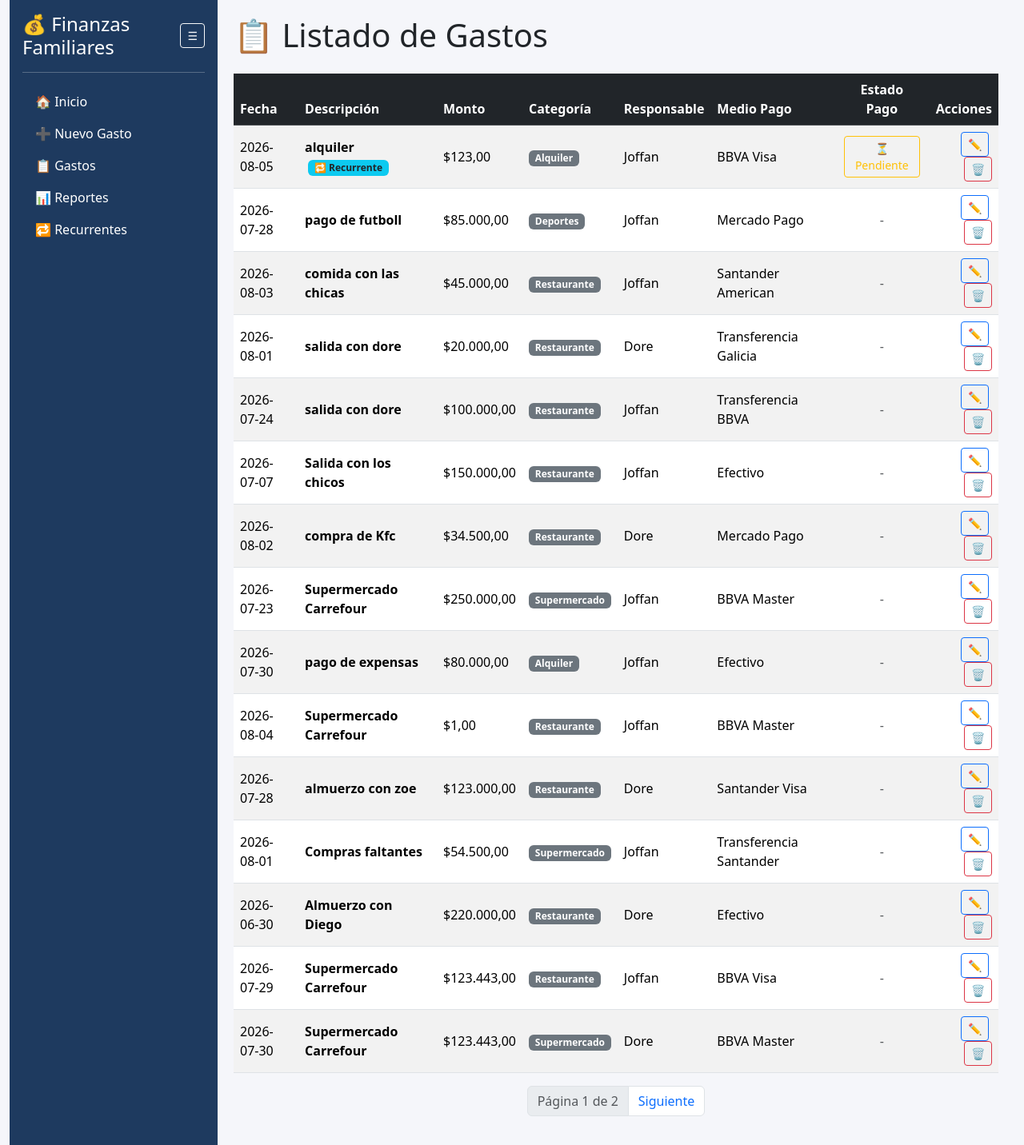
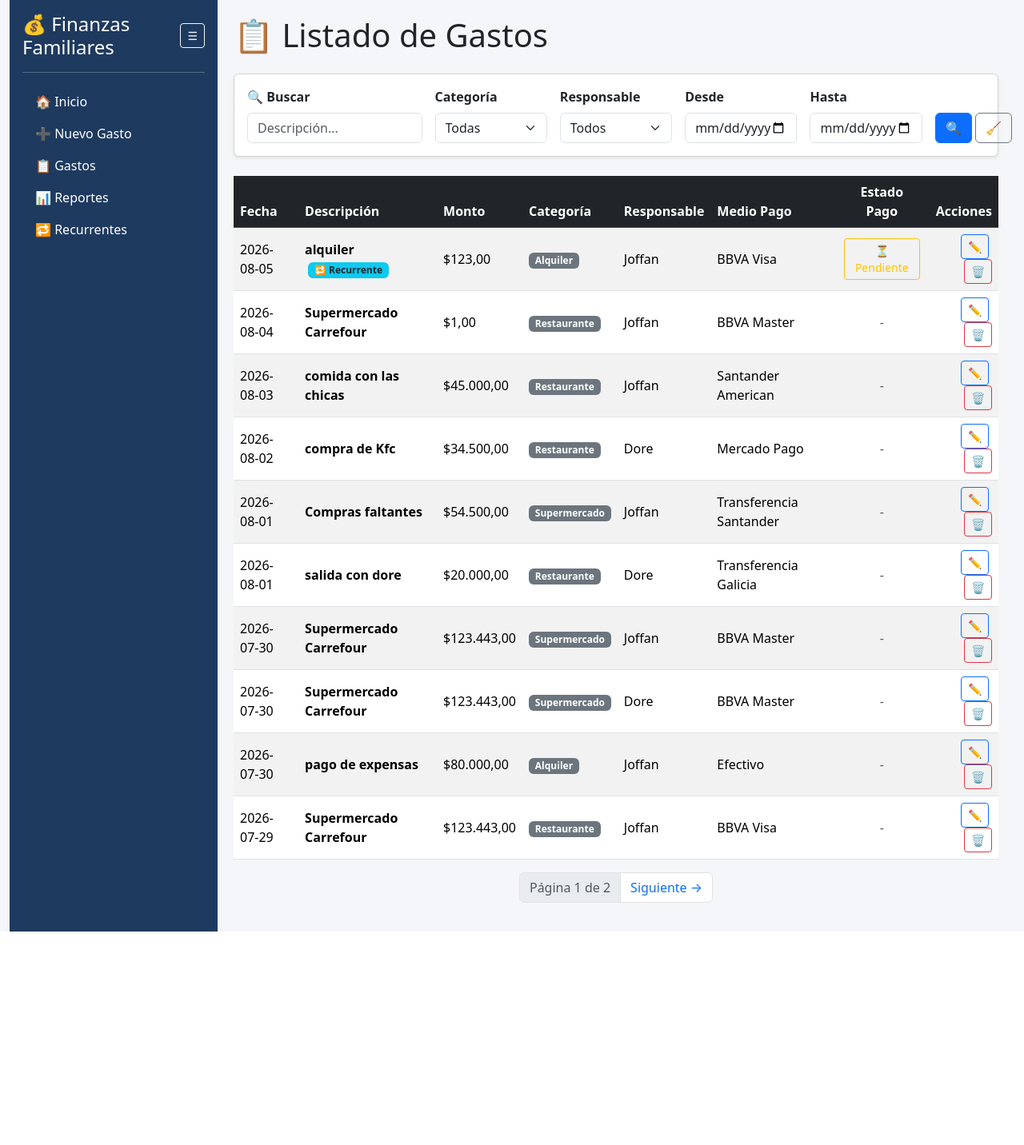
Before and after one commit to kleiwerfn2/finanzas-familiaNP, a Flask app: page /gastos in a window 1280 px wide. Shown: the whole page at 80% size. After the commit the page ends 1165 px from the top, so only its background shows below. Run offline with Flask 3, Linux system fonts and the light colour scheme.

Commit message:
filtro de gastos

```diff
--- a/app.py
+++ b/app.py
@@ -161,17 +161,58 @@ def nuevo_gasto():
 
     return render_template("nuevo_gasto.html", gasto=None, **obtener_opciones())
 
-@app.route("/gastos")
+@app.route('/gastos')
 def listar_gastos():
-    orden = request.args.get("orden", "id")
-    direccion = request.args.get("dir", "desc")
-    columna = getattr(Gasto, orden, Gasto.id)
+    pagina = request.args.get('pagina', 1, type=int)
+    orden = request.args.get('orden', 'fecha')
+    direccion = request.args.get('dir', 'desc')
 
-    query = Gasto.query.order_by(columna.asc() if direccion == "asc" else columna.desc())
-    pagina = request.args.get("pagina", 1, type=int)
-    gastos = query.paginate(page=pagina, per_page=15, error_out=False)
+    # Captura de parámetros de búsqueda y filtro
+    q = request.args.get('q', '').strip()
+    categoria = request.args.get('categoria', '')
+    responsable = request.args.get('responsable', '')
+    fecha_desde = request.args.get('fecha_desde', '')
+    fecha_hasta = request.args.get('fecha_hasta', '')
 
-    return render_template("gastos.html", gastos=gastos, orden=orden, direccion=direccion)
+    query = Gasto.query
+
+    # Aplicación de filtros dinámicos
+    if q:
+        query = query.filter(Gasto.descripcion.ilike(f'%{q}%'))
+    if categoria:
+        query = query.filter(Gasto.categoria == categoria)
+    if responsable:
+        query = query.filter(Gasto.responsable == responsable)
+    if fecha_desde:
+        query = query.filter(Gasto.fecha >= fecha_desde)
+    if fecha_hasta:
+        query = query.filter(Gasto.fecha <= fecha_hasta)
+
+    # Ordenamiento
+    columna_orden = getattr(Gasto, orden, Gasto.fecha)
+    if direccion == 'desc':
+        query = query.order_by(columna_orden.desc())
+    else:
+        query = query.order_by(columna_orden.asc())
+
+    gastos = query.paginate(page=pagina, per_page=10)
+
+    # Obtener opciones dinámicas para los select del formulario
+    categorias, responsables, medios_pago = obtener_opciones()
+
+    return render_template(
+        'gastos.html',
+        gastos=gastos,
+        orden=orden,
+        direccion=direccion,
+        categorias=categorias,
+        responsables=responsables,
+        q=q,
+        categoria_sel=categoria,
+        responsable_sel=responsable,
+        fecha_desde=fecha_desde,
+        fecha_hasta=fecha_hasta
+    )
 
 @app.route("/gastos/<int:id>/editar", methods=["GET", "POST"])
 def editar_gasto(id):
--- a/templates/gastos.html
+++ b/templates/gastos.html
@@ -4,51 +4,68 @@
 
 <h1 class="mb-4">📋 Listado de Gastos</h1>
 
+<!-- Panel de Filtros y Búsqueda -->
+<div class="card shadow-sm mb-4">
+    <div class="card-body">
+        <form method="GET" action="/gastos" class="row g-3">
+
+            <div class="col-md-3">
+                <label class="form-label fw-bold">🔍 Buscar</label>
+                <input type="text" name="q" class="form-control" placeholder="Descripción..." value="{{ q }}">
+            </div>
+
+            <div class="col-md-2">
+                <label class="form-label fw-bold">Categoría</label>
+                <select name="categoria" class="form-select">
+                    <option value="">Todas</option>
+                    {% for cat in categorias %}
+                        <option value="{{ cat }}" {% if categoria_sel == cat %}selected{% endif %}>{{ cat }}</option>
+                    {% endfor %}
+                </select>
+            </div>
+
+            <div class="col-md-2">
+                <label class="form-label fw-bold">Responsable</label>
+                <select name="responsable" class="form-select">
+                    <option value="">Todos</option>
+                    {% for resp in responsables %}
+                        <option value="{{ resp }}" {% if responsable_sel == resp %}selected{% endif %}>{{ resp }}</option>
+                    {% endfor %}
+                </select>
+            </div>
+
+            <div class="col-md-2">
+                <label class="form-label fw-bold">Desde</label>
+                <input type="date" name="fecha_desde" class="form-control" value="{{ fecha_desde }}">
+            </div>
+
+            <div class="col-md-2">
+                <label class="form-label fw-bold">Hasta</label>
+                <input type="date" name="fecha_hasta" class="form-control" value="{{ fecha_hasta }}">
+            </div>
+
+            <div class="col-md-1 d-flex align-items-end gap-1">
+                <button type="submit" class="btn btn-primary w-100" title="Filtrar">🔍</button>
+                <a href="/gastos" class="btn btn-outline-secondary" title="Limpiar Filtros">🧹</a>
+            </div>
+
+        </form>
+    </div>
+</div>
+
 <div class="table-responsive">
     <table class="table table-striped table-hover align-middle">
 
         <thead class="table-dark">
             <tr>
-
-                <th>
-                    <a href="/gastos?orden=fecha&dir=asc" class="text-white text-decoration-none">
-                        Fecha
-                    </a>
-                </th>
-
-                <th>
-                    <a href="/gastos?orden=descripcion&dir=asc" class="text-white text-decoration-none">
-                        Descripción
-                    </a>
-                </th>
-
-                <th>
-                    <a href="/gastos?orden=monto&dir=desc" class="text-white text-decoration-none">
-                        Monto
-                    </a>
-                </th>
-
-                <th>
-                    <a href="/gastos?orden=categoria&dir=asc" class="text-white text-decoration-none">
-                        Categoría
-                    </a>
-                </th>
-
-                <th>
-                    <a href="/gastos?orden=responsable&dir=asc" class="text-white text-decoration-none">
-                        Responsable
-                    </a>
-                </th>
-
-                <th>
-                    <a href="/gastos?orden=medio_pago&dir=asc" class="text-white text-decoration-none">
-                        Medio Pago
-                    </a>
-                </th>
-
+                <th><a href="/gastos?orden=fecha&dir={% if direccion == 'asc' %}desc{% else %}asc{% endif %}&q={{ q }}&categoria={{ categoria_sel }}&responsable={{ responsable_sel }}" class="text-white text-decoration-none">Fecha</a></th>
+                <th><a href="/gastos?orden=descripcion&dir={% if direccion == 'asc' %}desc{% else %}asc{% endif %}&q={{ q }}&categoria={{ categoria_sel }}&responsable={{ responsable_sel }}" class="text-white text-decoration-none">Descripción</a></th>
+                <th><a href="/gastos?orden=monto&dir={% if direccion == 'asc' %}desc{% else %}asc{% endif %}&q={{ q }}&categoria={{ categoria_sel }}&responsable={{ responsable_sel }}" class="text-white text-decoration-none">Monto</a></th>
+                <th>Categoría</th>
+                <th>Responsable</th>
+                <th>Medio Pago</th>
                 <th class="text-center">Estado Pago</th>
                 <th class="text-end">Acciones</th>
-
             </tr>
         </thead>
 
@@ -59,9 +76,7 @@
                 <td>
                     <strong>{{ gasto.descripcion }}</strong>
                     {% if gasto.gasto_recurrente_id %}
-                        <span class="badge bg-info text-dark ms-1" title="Gasto generado automáticamente desde Recurrentes">
-                            🔁 Recurrente
-                        </span>
+                        <span class="badge bg-info text-dark ms-1" title="Gasto recurrente">🔁 Recurrente</span>
                     {% endif %}
                 </td>
                 <td>${{ gasto.monto | moneda }}</td>
@@ -69,17 +84,12 @@
                 <td>{{ gasto.responsable }}</td>
                 <td>{{ gasto.medio_pago }}</td>
 
-                <!-- Estado Pago exclusivo para gastos recurrentes -->
                 <td class="text-center">
                     {% if gasto.gasto_recurrente_id %}
                         {% if gasto.pagado %}
-                            <a href="{{ url_for('toggle_pago_gasto', id=gasto.id) }}" class="btn btn-sm btn-success">
-                                ✅ Pagado
-                            </a>
+                            <a href="{{ url_for('toggle_pago_gasto', id=gasto.id) }}" class="btn btn-sm btn-success">✅ Pagado</a>
                         {% else %}
-                            <a href="{{ url_for('toggle_pago_gasto', id=gasto.id) }}" class="btn btn-sm btn-outline-warning">
-                                ⏳ Pendiente
-                            </a>
+                            <a href="{{ url_for('toggle_pago_gasto', id=gasto.id) }}" class="btn btn-sm btn-outline-warning">⏳ Pendiente</a>
                         {% endif %}
                     {% else %}
                         <span class="text-muted">-</span>
@@ -94,7 +104,7 @@
             {% else %}
             <tr>
                 <td colspan="8" class="text-center py-4 text-muted">
-                    No hay gastos registrados.
+                    No se encontraron gastos que coincidan con la búsqueda.
                 </td>
             </tr>
             {% endfor %}
@@ -103,46 +113,25 @@
     </table>
 </div>
 
+<!-- Paginación con conservación de filtros -->
 <nav>
-
     <ul class="pagination justify-content-center">
-
         {% if gastos.has_prev %}
-
         <li class="page-item">
-
-            <a href ="/gastos?pagina={{ gastos.prev_num }}&orden={{ orden }}&dir={{ direccion }}" class="page-link">
-
-                ← Anterior
-
-            </a>
-
+            <a href="/gastos?pagina={{ gastos.prev_num }}&orden={{ orden }}&dir={{ direccion }}&q={{ q }}&categoria={{ categoria_sel }}&responsable={{ responsable_sel }}&fecha_desde={{ fecha_desde }}&fecha_hasta={{ fecha_hasta }}" class="page-link">← Anterior</a>
         </li>
         {% endif %}
 
         <li class="page-item disabled">
-
-            <a href="#" class="page-link">
-
-                Página {{ gastos.page }} de {{ gastos.pages }}
-            </a>
+            <a href="#" class="page-link">Página {{ gastos.page }} de {{ gastos.pages if gastos.pages > 0 else 1 }}</a>
         </li>
 
         {% if gastos.has_next %}
-
         <li class="page-item">
-
-            <a href="/gastos?pagina={{ gastos.next_num }}&orden={{ orden }}&dir={{ direccion }}" class="page-link">
-
-                Siguiente
-            </a>
-
+            <a href="/gastos?pagina={{ gastos.next_num }}&orden={{ orden }}&dir={{ direccion }}&q={{ q }}&categoria={{ categoria_sel }}&responsable={{ responsable_sel }}&fecha_desde={{ fecha_desde }}&fecha_hasta={{ fecha_hasta }}" class="page-link">Siguiente →</a>
         </li>
-
         {% endif %}
-
     </ul>
-
 </nav>
 
 {% endblock %}
```
Also changed, not shown: templates/home.html (+14 -4 lines), data/finanzas.db.
